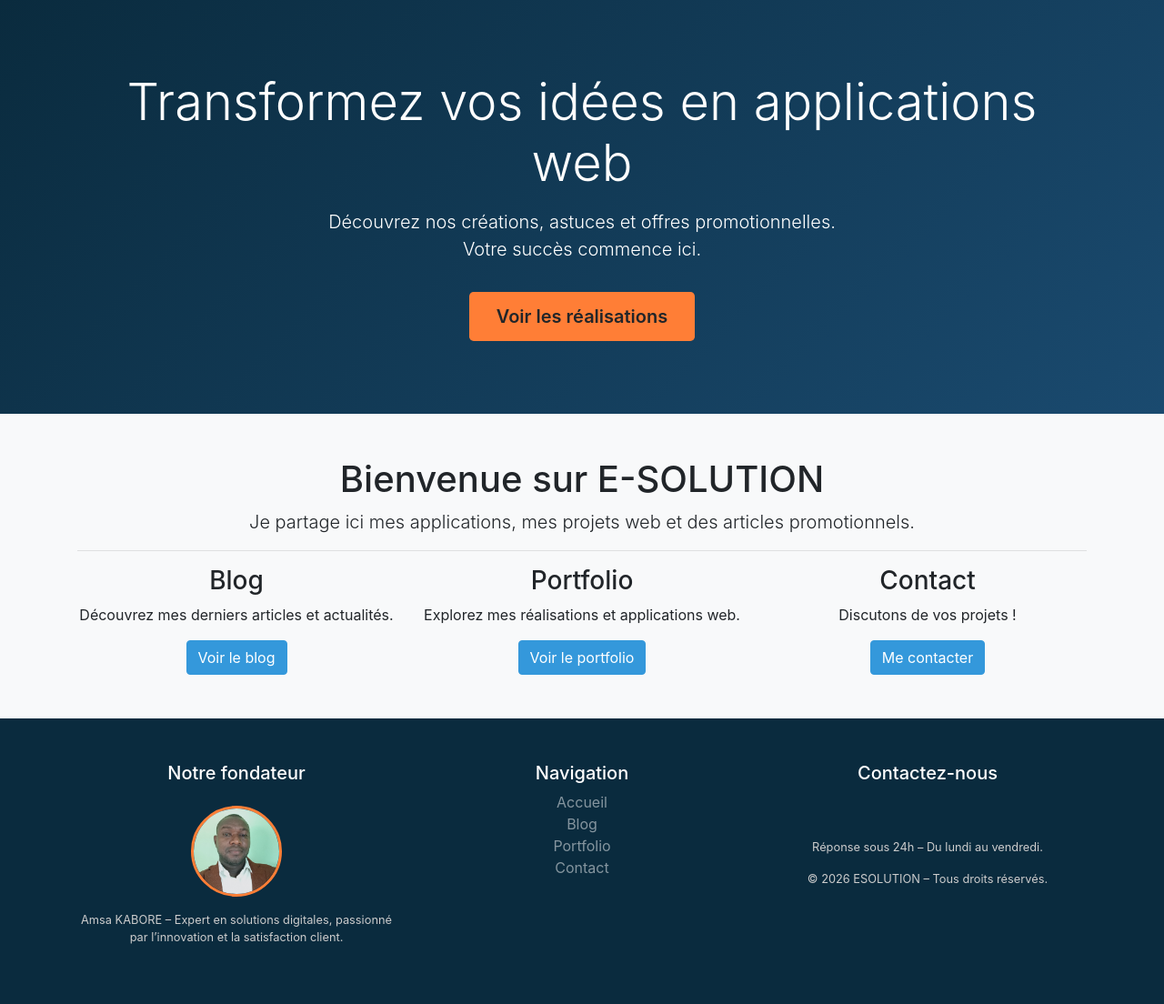
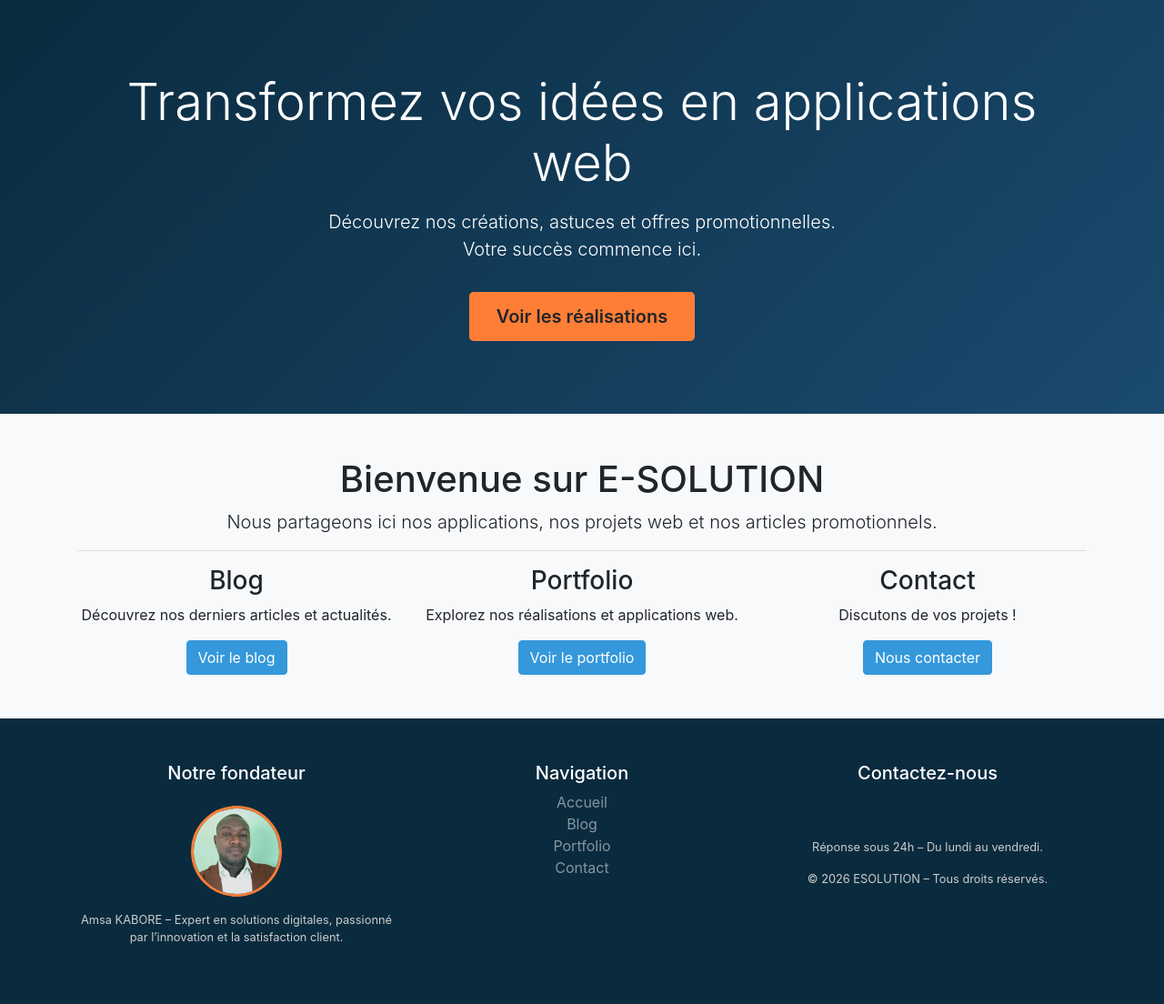
Before and after one commit to kaboreamsa/monsite, a Django app: page / in a window 1280 px wide. Shown: the part 97-1201 px from the top of the page at 91% size. Run offline with Django 5.2, Linux system fonts and the light colour scheme; parts of the project's set-up code (start-up, migrations or seed data) failed here and were passed over; some libraries are stand-ins or nearby versions.

Commit message:
migration monsite photo+logo+migrationsdesign base1 amelioration nous

```diff
--- a/templates/contact/contact.html
+++ b/templates/contact/contact.html
@@ -8,13 +8,13 @@
         <strong>WhatsApp</strong> - Discussion instantanée
     </a>
     <a href="https://m.me/ESolution" target="_blank" class="list-group-item list-group-item-action">
-        <strong>Facebook Messenger</strong> - Envoyez-moi un message
+        <strong>Facebook Messenger</strong> - Envoyez-nous un message
     </a>
     <a href="mailto:kaboreamsa@gmail.com" class="list-group-item list-group-item-action">
-        <strong>Gmail</strong> - Écrivez-moi par email
+        <strong>Gmail</strong> - Écrivez-nous par email
     </a>
     <a href="tel:+22671967809" class="list-group-item list-group-item-action">
-        <strong>Téléphone</strong> - Appelez-moi directement
+        <strong>Téléphone</strong> - Appelez-nous directement
     </a>
 </div>
 {% endblock %}
--- a/templates/index.html
+++ b/templates/index.html
@@ -3,23 +3,23 @@
 {% block content %}
 <div class="text-center">
     <h1>Bienvenue sur E-SOLUTION</h1>
-    <p class="lead">Je partage ici mes applications, mes projets web et des articles promotionnels.</p>
+    <p class="lead">Nous partageons ici nos applications, nos projets web et nos articles promotionnels.</p>
     <hr>
     <div class="row">
         <div class="col-md-4">
             <h3>Blog</h3>
-            <p>Découvrez mes derniers articles et actualités.</p>
+            <p>Découvrez nos derniers articles et actualités.</p>
             <a href="{% url 'blog:list' %}" class="btn btn-primary">Voir le blog</a>
         </div>
         <div class="col-md-4">
             <h3>Portfolio</h3>
-            <p>Explorez mes réalisations et applications web.</p>
+            <p>Explorez nos réalisations et applications web.</p>
             <a href="{% url 'portfolio:list' %}" class="btn btn-primary">Voir le portfolio</a>
         </div>
         <div class="col-md-4">
             <h3>Contact</h3>
             <p>Discutons de vos projets !</p>
-            <a href="{% url 'contact:contact' %}" class="btn btn-primary">Me contacter</a>
+            <a href="{% url 'contact:contact' %}" class="btn btn-primary">Nous contacter</a>
         </div>
     </div>
 </div>
```
